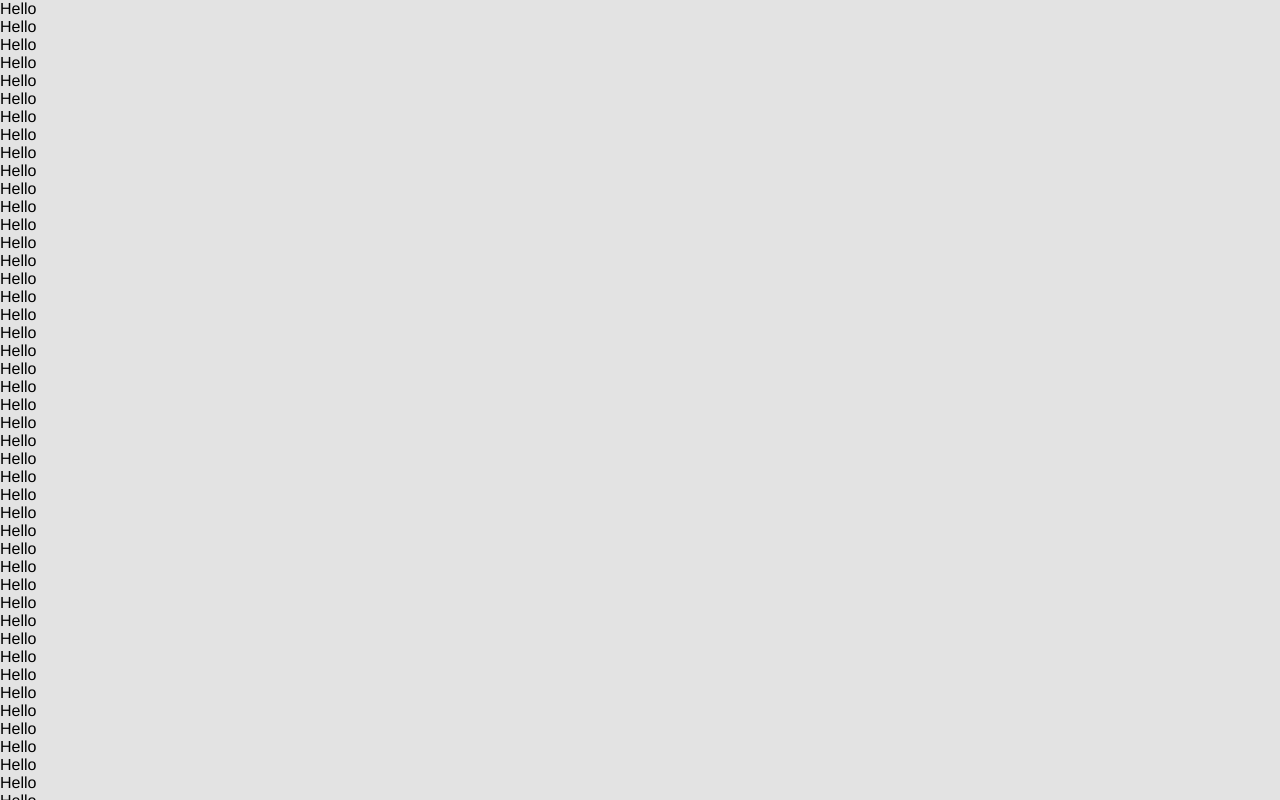
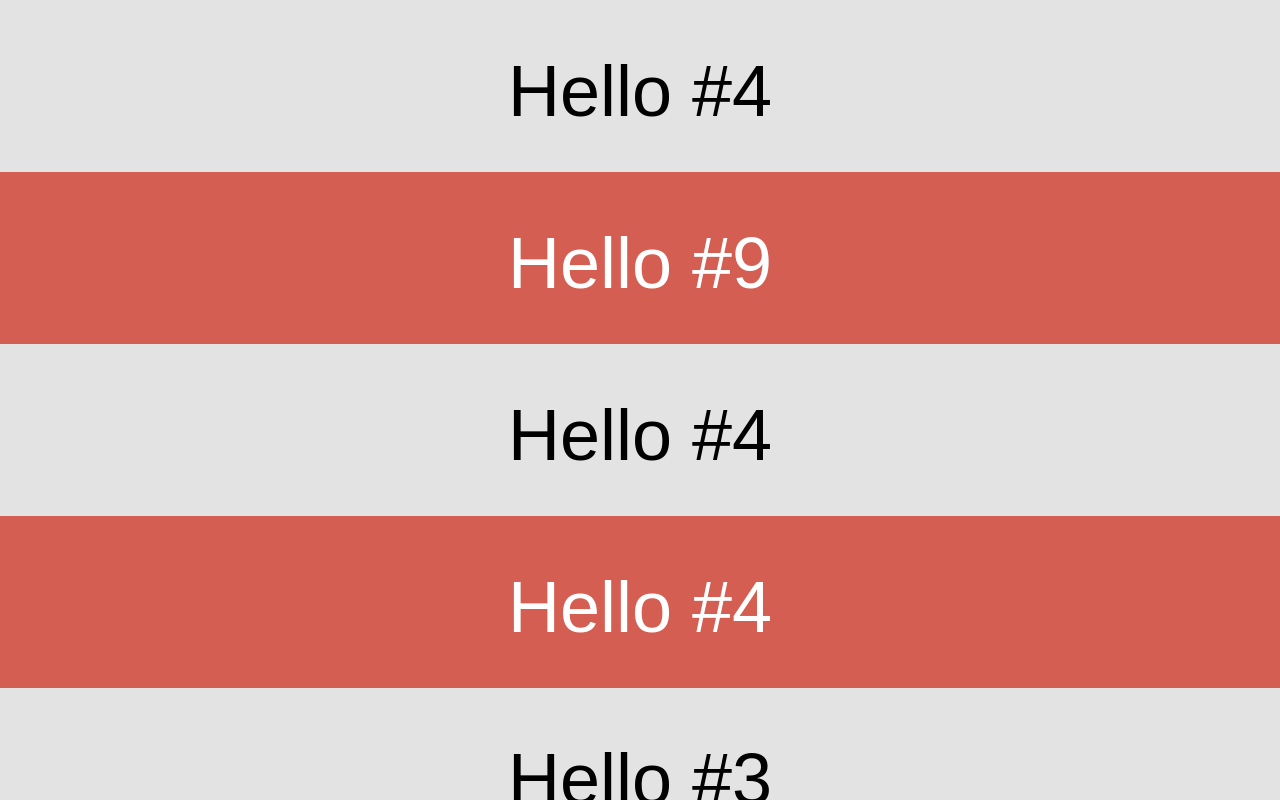
Before and after one commit to mattneary/Elastic, a plain HTML site: page index.html in a window 1280 px wide. Drawn offline with nearby package versions, Linux system fonts and the light colour scheme.

Commit message:
Redesign

```diff
--- a/index.html
+++ b/index.html
@@ -11,9 +11,17 @@
 			height: 100%;
 		}
 		#main li {
-			list-style: none;
-			font-family: Helvetica Neue, sans-serif;
-			font-size: 16px;
+			display: block;
+			width: 100%;
+			height: 72px;
+			text-align: center;
+			padding: 50px 0;
+			font-size: 72px;
+			font-family: sans-serif;
+		}
+		#main li:nth-child(2n) {
+			background: #D45E51;
+			color: white;
 		}
 	</style>
 	<!-- Include jQuery -->
@@ -28,10 +36,15 @@
 	</div>
 	<script>
 		// Give main view content
-		for( var i = 0; i < 50; i++ ) $("#main").append('<li>Hello</li>');
+		var putList = function() {
+			$("#main").html("");
+			for( var i = 0; i < 50; i++ ) $("#main").append('<li>Hello #'+Math.ceil(Math.random()*9)+'</li>');
+		};
+		putList();
 
 		$(".wrapper").pullToRefresh(function(finishedRefreshCallback) {
 			// refresh content...
+			putList();
 
 			// ...then tell pullToRefresh to finish
 			setTimeout(finishedRefreshCallback, 1e3);
--- a/pull-refresh.css
+++ b/pull-refresh.css
@@ -11,7 +11,8 @@ body {
 .banner {
 	width: 100%;
 	height: 100px;
-	background: url(linen.jpg) #676767;
+	background: url(light-bg.jpeg) #e3e3e3;
+	color: #aaa;
 	text-align: center;
 	font-size: 100px;
 	line-height: 100px;
```
Also changed, not shown: light-bg.jpeg (added), linen.jpg (deleted).
